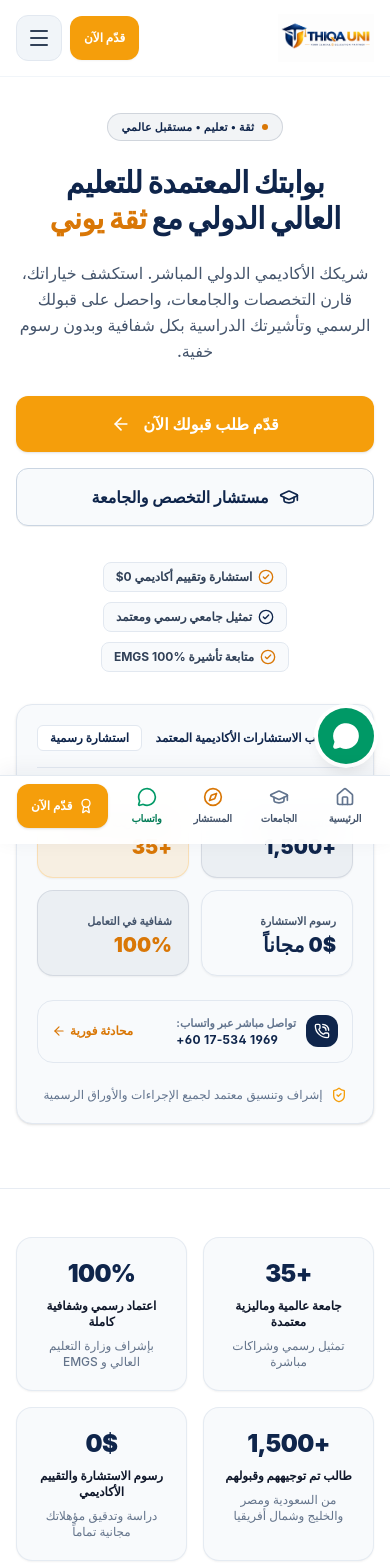
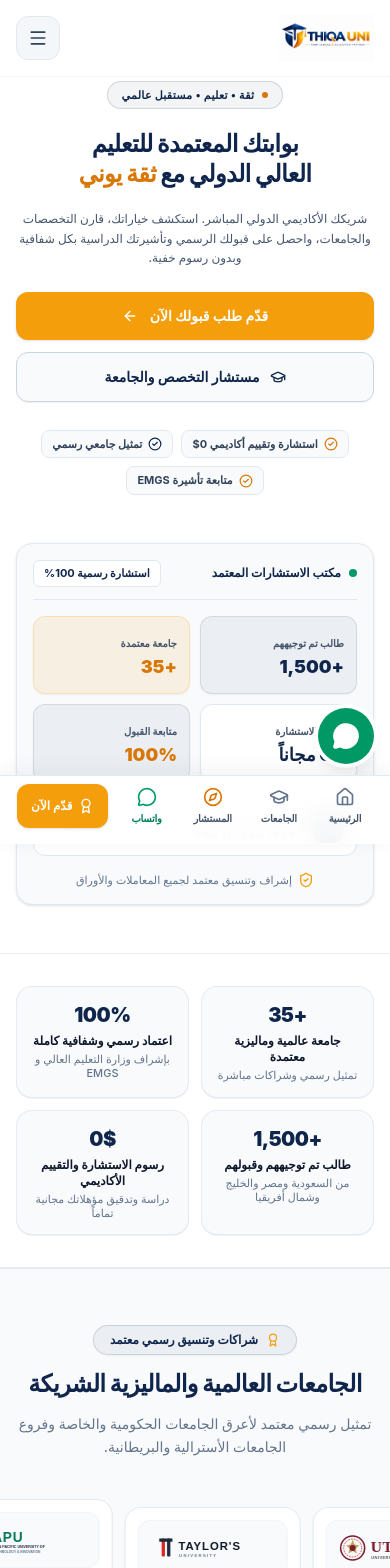
Before and after one commit to TAWFIG610/JOUDA, a React (Vite) app: page / in a window 390 px wide. Shown: the top 1568 px of the page. Built offline with nearby package versions, Linux system fonts and the light colour scheme.

Commit message:
feat(mobile-ux): complete 100% mobile UI/UX overhaul across all sections

```diff
--- a/src/components/Footer.tsx
+++ b/src/components/Footer.tsx
@@ -39,9 +39,9 @@
   };
 
   return (
-    <footer className="bg-[#0F254B] text-white pt-16 pb-10 border-t border-slate-800 relative overflow-hidden">
+    <footer className="bg-[#0F254B] text-white pt-10 sm:pt-16 pb-8 sm:pb-10 border-t border-slate-800 relative overflow-hidden">
       <div className="max-w-7xl mx-auto px-4 sm:px-6 lg:px-8 relative z-10">
-        <div className="grid grid-cols-1 md:grid-cols-2 lg:grid-cols-4 gap-8 sm:gap-10 pb-12 border-b border-white/10">
+        <div className="grid grid-cols-1 md:grid-cols-2 lg:grid-cols-4 gap-6 sm:gap-10 pb-8 sm:pb-12 border-b border-white/10">
           {/* Brand Column */}
           <div className="space-y-4">
             <div className="flex items-center gap-3">
--- a/src/components/Hero.tsx
+++ b/src/components/Hero.tsx
@@ -22,20 +22,20 @@
   return (
     <section
       id="hero"
-      className="relative min-h-[90vh] flex items-center pt-28 pb-16 sm:pt-36 sm:pb-24 bg-white border-b border-slate-200/80"
+      className="relative flex items-center pt-20 pb-12 sm:pt-32 sm:pb-20 lg:pt-36 lg:pb-24 bg-white border-b border-slate-200/80"
     >
       <div className="max-w-7xl mx-auto px-4 sm:px-6 lg:px-8 relative z-10 w-full">
         <div className="grid grid-cols-1 lg:grid-cols-12 gap-8 lg:gap-12 items-center">
           {/* Main Copywriting Column */}
-          <div className="lg:col-span-7 space-y-6 text-center lg:text-start">
+          <div className="lg:col-span-7 space-y-5 sm:space-y-6 text-center lg:text-start">
             {/* Top Pill Badge */}
             <div className="inline-flex items-center gap-2 px-3.5 py-1.5 rounded-full bg-[#0F254B]/5 border border-[#0F254B]/15 text-[#0F254B] text-xs font-bold">
               <span className="w-1.5 h-1.5 rounded-full bg-[#D97706]" />
-              <span className="tracking-wide text-[11px] font-bold text-[#0F254B]">{BRAND_MOTTO}</span>
+              <span className="tracking-wide text-[11px] sm:text-xs font-bold text-[#0F254B]">{BRAND_MOTTO}</span>
             </div>
 
             {/* Main Headline */}
-            <h1 className="text-3xl sm:text-4xl md:text-5xl lg:text-6xl font-black text-[#0F254B] leading-[1.18] tracking-tight text-balance">
+            <h1 className="text-2xl sm:text-4xl md:text-5xl lg:text-6xl font-black text-[#0F254B] leading-[1.25] sm:leading-[1.18] tracking-tight text-balance">
               بوابتك المعتمدة للتعليم العالي الدولي مع{" "}
               <span className="text-[#D97706]">
                 ثقة يوني
@@ -43,94 +43,94 @@
             </h1>
 
             {/* Subheadline */}
-            <p className="text-base sm:text-lg text-slate-600 leading-relaxed max-w-2xl mx-auto lg:mx-0 font-medium">
+            <p className="text-xs sm:text-base text-slate-600 leading-relaxed max-w-2xl mx-auto lg:mx-0 font-medium">
               شريكك الأكاديمي الدولي المباشر. استكشف خياراتك، قارن التخصصات والجامعات،
               واحصل على قبولك الرسمي وتأشيرتك الدراسية بكل شفافية وبدون رسوم خفية.
             </p>
 
             {/* Dual High-Intent CTAs */}
-            <div className="flex flex-col sm:flex-row items-center justify-center lg:justify-start gap-4 pt-2">
+            <div className="flex flex-col sm:flex-row items-stretch sm:items-center justify-center lg:justify-start gap-3 sm:gap-4 pt-1 sm:pt-2">
               <button
                 onClick={() => onOpenLeadModal("hero_primary")}
-                className="w-full sm:w-auto flex items-center justify-center gap-3 px-8 py-4 min-h-[48px] rounded-xl text-base font-bold bg-[#F59E0B] hover:bg-[#D97706] text-white shadow-sm hover:shadow-md hover:-translate-y-0.5 transition-all duration-200 cursor-pointer focus-visible:ring-2 focus-visible:ring-[#0F254B] focus-visible:ring-offset-2"
+                className="w-full sm:w-auto flex items-center justify-center gap-3 px-6 sm:px-8 py-3.5 sm:py-4 min-h-[48px] rounded-xl text-sm sm:text-base font-bold bg-[#F59E0B] hover:bg-[#D97706] text-white shadow-sm hover:shadow-md hover:-translate-y-0.5 transition-all duration-200 cursor-pointer focus-visible:ring-2 focus-visible:ring-[#0F254B] focus-visible:ring-offset-2"
               >
                 <span>قدّم طلب قبولك الآن</span>
-                <ArrowLeft className="w-5 h-5" />
+                <ArrowLeft className="w-4 h-4 sm:w-5 sm:h-5" />
               </button>
 
               <button
                 onClick={onOpenAdvisorModal}
-                className="w-full sm:w-auto flex items-center justify-center gap-2.5 px-7 py-4 min-h-[48px] rounded-xl text-base font-bold text-[#0F254B] bg-[#F8FAFC] hover:bg-slate-100 border border-slate-300 shadow-2xs hover:shadow-sm transition-all duration-200 cursor-pointer focus-visible:ring-2 focus-visible:ring-[#0F254B] focus-visible:ring-offset-2"
+                className="w-full sm:w-auto flex items-center justify-center gap-2.5 px-6 sm:px-7 py-3.5 sm:py-4 min-h-[48px] rounded-xl text-sm sm:text-base font-bold text-[#0F254B] bg-[#F8FAFC] hover:bg-slate-100 border border-slate-300 shadow-2xs hover:shadow-sm transition-all duration-200 cursor-pointer focus-visible:ring-2 focus-visible:ring-[#0F254B] focus-visible:ring-offset-2"
               >
-                <GraduationCap className="w-5 h-5 text-[#0F254B]" />
+                <GraduationCap className="w-4 h-4 sm:w-5 sm:h-5 text-[#0F254B]" />
                 <span>مستشار التخصص والجامعة</span>
               </button>
             </div>
 
             {/* Trust highlights with refined styling */}
-            <div className="pt-3 flex flex-wrap items-center justify-center lg:justify-start gap-x-6 gap-y-2.5 text-xs text-slate-700 font-bold">
-              <div className="inline-flex items-center gap-1.5 bg-[#F8FAFC] px-3 py-1.5 rounded-lg border border-slate-200">
-                <CheckCircle2 className="w-4 h-4 text-[#D97706]" />
+            <div className="pt-2 flex flex-wrap items-center justify-center lg:justify-start gap-2 sm:gap-3 text-xs text-slate-700 font-bold">
+              <div className="inline-flex items-center gap-1.5 bg-[#F8FAFC] px-2.5 sm:px-3 py-1.5 rounded-lg border border-slate-200 text-[11px] sm:text-xs">
+                <CheckCircle2 className="w-3.5 h-3.5 sm:w-4 sm:h-4 text-[#D97706]" />
                 <span>استشارة وتقييم أكاديمي 0$</span>
               </div>
-              <div className="inline-flex items-center gap-1.5 bg-[#F8FAFC] px-3 py-1.5 rounded-lg border border-slate-200">
-                <CheckCircle2 className="w-4 h-4 text-[#0F254B]" />
-                <span>تمثيل جامعي رسمي ومعتمد</span>
+              <div className="inline-flex items-center gap-1.5 bg-[#F8FAFC] px-2.5 sm:px-3 py-1.5 rounded-lg border border-slate-200 text-[11px] sm:text-xs">
+                <CheckCircle2 className="w-3.5 h-3.5 sm:w-4 sm:h-4 text-[#0F254B]" />
+                <span>تمثيل جامعي رسمي</span>
               </div>
-              <div className="inline-flex items-center gap-1.5 bg-[#F8FAFC] px-3 py-1.5 rounded-lg border border-slate-200">
-                <CheckCircle2 className="w-4 h-4 text-[#D97706]" />
-                <span>متابعة تأشيرة EMGS 100%</span>
+              <div className="inline-flex items-center gap-1.5 bg-[#F8FAFC] px-2.5 sm:px-3 py-1.5 rounded-lg border border-slate-200 text-[11px] sm:text-xs">
+                <CheckCircle2 className="w-3.5 h-3.5 sm:w-4 sm:h-4 text-[#D97706]" />
+                <span>متابعة تأشيرة EMGS</span>
               </div>
             </div>
           </div>
 
           {/* Institutional Advisor Card */}
-          <div className="lg:col-span-5 relative">
-            <div className="rounded-2xl bg-[#F8FAFC] border border-slate-200 p-5 sm:p-7 shadow-sm space-y-6">
+          <div className="lg:col-span-5 relative mt-4 lg:mt-0">
+            <div className="rounded-2xl sm:rounded-3xl bg-[#F8FAFC] border border-slate-200 p-4 sm:p-7 shadow-sm space-y-4 sm:space-y-6">
               {/* Card Header with Status */}
-              <div className="flex items-center justify-between pb-4 border-b border-slate-200">
-                <div className="flex items-center gap-2.5">
-                  <span className="w-2.5 h-2.5 rounded-full bg-emerald-600"></span>
+              <div className="flex items-center justify-between pb-3 sm:pb-4 border-b border-slate-200">
+                <div className="flex items-center gap-2">
+                  <span className="w-2 h-2 sm:w-2.5 sm:h-2.5 rounded-full bg-emerald-600"></span>
                   <span className="text-xs sm:text-sm font-bold text-[#0F254B]">
-                    مكتب الاستشارات الأكاديمية المعتمد
+                    مكتب الاستشارات المعتمد
                   </span>
                 </div>
-                <span className="text-xs font-bold px-3 py-1 rounded-md bg-white text-[#0F254B] border border-slate-200">
-                  استشارة رسمية
+                <span className="text-[11px] sm:text-xs font-bold px-2.5 py-1 rounded-md bg-white text-[#0F254B] border border-slate-200">
+                  استشارة رسمية 100%
                 </span>
               </div>
 
-              {/* 4 Trust Stat Mini-Cards with Luxury Navy & Gold */}
-              <div className="grid grid-cols-2 gap-3">
-                <div className="p-4 rounded-2xl bg-[#0F254B]/5 border border-[#0F254B]/10 space-y-1 shadow-xs hover:border-[#0F254B]/30 transition-colors">
-                  <span className="text-[11px] font-bold text-slate-600">
+              {/* 4 Trust Stat Mini-Cards */}
+              <div className="grid grid-cols-2 gap-2.5 sm:gap-3">
+                <div className="p-3 sm:p-4 rounded-xl sm:rounded-2xl bg-[#0F254B]/5 border border-[#0F254B]/10 space-y-0.5 sm:space-y-1 shadow-xs hover:border-[#0F254B]/30 transition-colors">
+                  <span className="text-[10px] sm:text-[11px] font-bold text-slate-600">
                     طالب تم توجيههم
                   </span>
-                  <p className="text-xl font-black text-[#0F254B] font-sans">
+                  <p className="text-lg sm:text-xl font-black text-[#0F254B] font-sans">
                     +1,500
                   </p>
                 </div>
-                <div className="p-4 rounded-2xl bg-amber-500/10 border border-amber-500/20 space-y-1 shadow-xs hover:border-amber-500/40 transition-colors">
-                  <span className="text-[11px] font-bold text-slate-600">
-                    جامعة شريكة معتمدة
+                <div className="p-3 sm:p-4 rounded-xl sm:rounded-2xl bg-amber-500/10 border border-amber-500/20 space-y-0.5 sm:space-y-1 shadow-xs hover:border-amber-500/40 transition-colors">
+                  <span className="text-[10px] sm:text-[11px] font-bold text-slate-600">
+                    جامعة معتمدة
                   </span>
-                  <p className="text-xl font-black text-[#D97706] font-sans">
+                  <p className="text-lg sm:text-xl font-black text-[#D97706] font-sans">
                     +35
                   </p>
                 </div>
-                <div className="p-4 rounded-2xl bg-slate-50 border border-slate-200 space-y-1 shadow-xs hover:border-slate-300 transition-colors">
-                  <span className="text-[11px] font-bold text-slate-600">
+                <div className="p-3 sm:p-4 rounded-xl sm:rounded-2xl bg-white border border-slate-200 space-y-0.5 sm:space-y-1 shadow-xs hover:border-slate-300 transition-colors">
+                  <span className="text-[10px] sm:text-[11px] font-bold text-slate-600">
                     رسوم الاستشارة
                   </span>
-                  <p className="text-xl font-black text-[#0F254B] font-sans">
+                  <p className="text-lg sm:text-xl font-black text-[#0F254B] font-sans">
                     0$ مجاناً
                   </p>
                 </div>
-                <div className="p-4 rounded-2xl bg-[#0F254B]/5 border border-[#0F254B]/10 space-y-1 shadow-xs hover:border-[#0F254B]/30 transition-colors">
-                  <span className="text-[11px] font-bold text-slate-600">
-                    شفافية في التعامل
+                <div className="p-3 sm:p-4 rounded-xl sm:rounded-2xl bg-[#0F254B]/5 border border-[#0F254B]/10 space-y-0.5 sm:space-y-1 shadow-xs hover:border-[#0F254B]/30 transition-colors">
+                  <span className="text-[10px] sm:text-[11px] font-bold text-slate-600">
+                    متابعة القبول
                   </span>
-                  <p className="text-xl font-black text-[#D97706] font-sans">
+                  <p className="text-lg sm:text-xl font-black text-[#D97706] font-sans">
                     100%
                   </p>
                 </div>
@@ -141,14 +141,14 @@
                 href={whatsappUrl}
                 target="_blank"
                 rel="noopener noreferrer"
-                className="flex items-center justify-between p-3.5 rounded-2xl bg-slate-50 hover:bg-amber-50/50 border border-slate-200 hover:border-amber-300 transition-all duration-200 group cursor-pointer"
+                className="flex items-center justify-between p-3 sm:p-3.5 rounded-xl sm:rounded-2xl bg-white hover:bg-amber-50/50 border border-slate-200 hover:border-amber-300 transition-all duration-200 group cursor-pointer"
               >
                 <div className="flex items-center gap-2.5">
-                  <div className="w-8 h-8 rounded-xl bg-[#0F254B] text-white flex items-center justify-center group-hover:scale-110 transition-transform">
+                  <div className="w-8 h-8 rounded-xl bg-[#0F254B] text-white flex items-center justify-center group-hover:scale-105 transition-transform shrink-0">
                     <PhoneCall className="w-4 h-4" />
                   </div>
                   <div className="flex flex-col text-start">
-                    <span className="text-[11px] font-bold text-slate-500">
+                    <span className="text-[10px] sm:text-[11px] font-bold text-slate-500">
                       تواصل مباشر عبر واتساب:
                     </span>
                     <strong
@@ -159,16 +159,16 @@
                     </strong>
                   </div>
                 </div>
-                <span className="text-xs font-bold text-[#D97706] group-hover:underline flex items-center gap-1">
-                  <span>محادثة فورية</span>
+                <span className="text-xs font-bold text-[#D97706] group-hover:underline flex items-center gap-1 shrink-0">
+                  <span>محادثة</span>
                   <ArrowLeft className="w-3.5 h-3.5" />
                 </span>
               </a>
 
               {/* Verified seal */}
-              <div className="flex items-center gap-2 text-xs text-slate-500 justify-center">
-                <ShieldCheck className="w-4 h-4 text-[#F59E0B]" />
-                <span>إشراف وتنسيق معتمد لجميع الإجراءات والأوراق الرسمية</span>
+              <div className="flex items-center gap-1.5 text-[11px] sm:text-xs text-slate-500 justify-center">
+                <ShieldCheck className="w-4 h-4 text-[#F59E0B] shrink-0" />
+                <span>إشراف وتنسيق معتمد لجميع المعاملات والأوراق</span>
               </div>
             </div>
           </div>
--- a/src/components/Navbar.tsx
+++ b/src/components/Navbar.tsx
@@ -90,21 +90,14 @@
           {/* Mobile Menu Toggle */}
           <div className="lg:hidden flex items-center gap-2 shrink-0">
             <button
-              onClick={() => onOpenLeadModal("mobile_nav_quick")}
-              className="sm:hidden px-3.5 py-2 min-h-[44px] rounded-xl text-xs font-bold bg-[#F59E0B] text-white shadow-xs cursor-pointer focus-visible:outline-none focus-visible:ring-2 focus-visible:ring-[#0F254B] focus-visible:ring-offset-2"
-            >
-              قدّم الآن
-            </button>
-
-            <button
               onClick={() => setMobileMenuOpen(!mobileMenuOpen)}
-              className="p-2.5 min-h-[44px] min-w-[44px] flex items-center justify-center rounded-xl text-slate-700 hover:text-slate-900 bg-slate-100 border border-slate-200 focus:outline-none cursor-pointer focus-visible:outline-none focus-visible:ring-2 focus-visible:ring-[#0F254B] focus-visible:ring-offset-2"
+              className="p-2 min-h-[44px] min-w-[44px] flex items-center justify-center rounded-xl text-slate-700 hover:text-slate-900 bg-slate-100/80 hover:bg-slate-200/80 border border-slate-200 focus:outline-none cursor-pointer focus-visible:outline-none focus-visible:ring-2 focus-visible:ring-[#0F254B] focus-visible:ring-offset-2 transition-colors"
               aria-label="القائمة الرئيسية"
             >
               {mobileMenuOpen ? (
-                <X className="w-6 h-6" />
+                <X className="w-5 h-5 sm:w-6 sm:h-6" />
               ) : (
-                <Menu className="w-6 h-6" />
+                <Menu className="w-5 h-5 sm:w-6 sm:h-6" />
               )}
             </button>
           </div>
--- a/src/components/TrustBar.tsx
+++ b/src/components/TrustBar.tsx
@@ -3,23 +3,23 @@
 
 export const TrustBar: React.FC = () => {
   return (
-    <section className="bg-white py-12 sm:py-16 border-b border-slate-200/80 relative">
+    <section className="bg-white py-8 sm:py-14 lg:py-16 border-b border-slate-200/80 relative">
       <div className="max-w-7xl mx-auto px-4 sm:px-6 lg:px-8">
-        <div className="grid grid-cols-2 md:grid-cols-4 gap-4 sm:gap-6">
+        <div className="grid grid-cols-2 md:grid-cols-4 gap-3 sm:gap-6">
           {TRUST_STATS.map((stat, idx) => (
             <div
               key={idx}
-              className="text-center p-5 sm:p-7 rounded-2xl bg-[#F8FAFC] border border-slate-200/80 hover:border-[#F59E0B]/50 hover:shadow-lg hover:-translate-y-1 transition-all duration-300 space-y-2 shadow-xs group"
+              className="text-center p-3.5 sm:p-7 rounded-2xl bg-[#F8FAFC] border border-slate-200/80 hover:border-[#F59E0B]/50 hover:shadow-lg hover:-translate-y-1 transition-all duration-300 space-y-1 sm:space-y-2 shadow-2xs group"
             >
               <div
-                className="text-2xl sm:text-3xl lg:text-4xl font-black tracking-tight font-sans text-[#0F254B] group-hover:text-[#D97706] transition-colors"
+                className="text-xl sm:text-3xl lg:text-4xl font-black tracking-tight font-sans text-[#0F254B] group-hover:text-[#D97706] transition-colors"
               >
                 {stat.value}
               </div>
               <div className="text-xs sm:text-sm font-bold text-[#0F172A]">
                 {stat.label}
               </div>
-              <div className="text-xs text-[#64748B] font-medium">
+              <div className="text-[11px] sm:text-xs text-[#64748B] font-medium leading-tight">
                 {stat.desc}
               </div>
             </div>
--- a/src/components/UniversitiesSection.tsx
+++ b/src/components/UniversitiesSection.tsx
@@ -41,15 +41,15 @@
       </div>
 
       {/* Row 1: Forward Marquee */}
-      <div className="relative w-full overflow-hidden py-3">
-        <div className="animate-marquee-rtl flex items-center gap-5 hover:[animation-play-state:paused]">
+      <div className="relative w-full overflow-hidden py-2 sm:py-3">
+        <div className="animate-marquee-rtl flex items-center gap-3 sm:gap-5 hover:[animation-play-state:paused]">
           {list1.map((uni, idx) => (
             <div
               key={`${uni.id}-row1-${idx}`}
-              className="w-56 sm:w-64 shrink-0 p-4 sm:p-5 rounded-2xl bg-white border border-slate-200/90 shadow-sm flex flex-col items-center gap-3 text-center cursor-pointer hover:border-[#F59E0B]/60 hover:shadow-xl hover:-translate-y-1 transition-all duration-300 group"
+              className="w-44 sm:w-60 shrink-0 p-3 sm:p-5 rounded-2xl bg-white border border-slate-200/90 shadow-2xs flex flex-col items-center gap-2.5 text-center cursor-pointer hover:border-[#F59E0B]/60 hover:shadow-xl hover:-translate-y-1 transition-all duration-300 group"
               onClick={() => onOpenLeadModal(`university_${uni.id}`)}
             >
-              <div className="w-full h-16 sm:h-18 rounded-xl bg-[#F8FAFC] border border-slate-100 flex items-center justify-center p-2.5 group-hover:bg-white transition-colors">
+              <div className="w-full h-14 sm:h-18 rounded-xl bg-[#F8FAFC] border border-slate-100 flex items-center justify-center p-2 group-hover:bg-white transition-colors">
                 {uni.logoUrl ? (
                   <img
                     src={uni.logoUrl}
@@ -62,8 +62,8 @@
                 )}
               </div>
 
-              <div className="w-full text-center space-y-1">
-                <span className="text-[11px] font-bold text-[#D97706] block">
+              <div className="w-full text-center space-y-0.5">
+                <span className="text-[10px] sm:text-[11px] font-bold text-[#D97706] block">
                   {uni.ranking}
                 </span>
                 <p
@@ -79,15 +79,15 @@
       </div>
 
       {/* Row 2: Reverse Marquee */}
-      <div className="relative w-full overflow-hidden py-3 mt-2">
-        <div className="animate-marquee-reverse-rtl flex items-center gap-5 hover:[animation-play-state:paused]">
+      <div className="relative w-full overflow-hidden py-2 sm:py-3 mt-1 sm:mt-2">
+        <div className="animate-marquee-reverse-rtl flex items-center gap-3 sm:gap-5 hover:[animation-play-state:paused]">
           {list2.map((uni, idx) => (
             <div
               key={`${uni.id}-row2-${idx}`}
-              className="w-56 sm:w-64 shrink-0 p-4 sm:p-5 rounded-2xl bg-white border border-slate-200/90 shadow-sm flex flex-col items-center gap-3 text-center cursor-pointer hover:border-[#F59E0B]/60 hover:shadow-xl hover:-translate-y-1 transition-all duration-300 group"
+              className="w-44 sm:w-60 shrink-0 p-3 sm:p-5 rounded-2xl bg-white border border-slate-200/90 shadow-2xs flex flex-col items-center gap-2.5 text-center cursor-pointer hover:border-[#F59E0B]/60 hover:shadow-xl hover:-translate-y-1 transition-all duration-300 group"
               onClick={() => onOpenLeadModal(`university_${uni.id}`)}
             >
-              <div className="w-full h-16 sm:h-18 rounded-xl bg-[#F8FAFC] border border-slate-100 flex items-center justify-center p-2.5 group-hover:bg-white transition-colors">
+              <div className="w-full h-14 sm:h-18 rounded-xl bg-[#F8FAFC] border border-slate-100 flex items-center justify-center p-2 group-hover:bg-white transition-colors">
                 {uni.logoUrl ? (
                   <img
                     src={uni.logoUrl}
@@ -100,8 +100,8 @@
                 )}
               </div>
 
-              <div className="w-full text-center space-y-1">
-                <span className="text-[11px] font-bold text-[#D97706] block">
+              <div className="w-full text-center space-y-0.5">
+                <span className="text-[10px] sm:text-[11px] font-bold text-[#D97706] block">
                   {uni.ranking}
                 </span>
                 <p
```
Also changed, not shown: src/components/FinalCTA.tsx (+9 -9 lines), src/components/ProblemSection.tsx (+14 -14 lines), src/components/SolutionSection.tsx (+6 -6 lines), src/components/StudentJourneyVisual.tsx (+29 -2 lines), src/components/WhyThiqaSection.tsx (+23 -10 lines).
